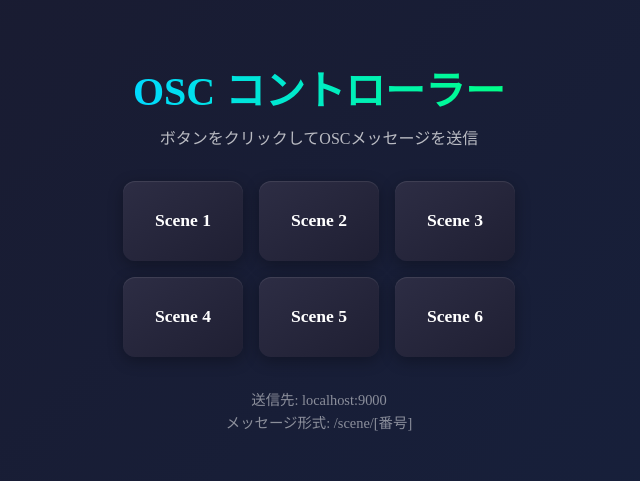
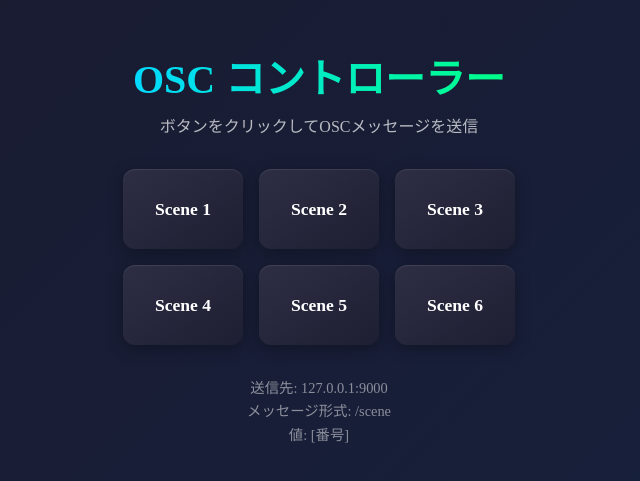
Before and after one commit to kmrtmk03/websocket-server, a React (Vite) app: page / in a window 1280 px wide. Shown: the part 153-634 px from the top of the page, without its empty margins (321-961 px from the left). Built offline with nearby package versions, Linux system fonts and the light colour scheme.

Commit message:
feat: /sceneに番号を投げるように変更する

```diff
--- a/src/pages/HomePage.tsx
+++ b/src/pages/HomePage.tsx
@@ -11,8 +11,8 @@ function HomePage(): ReactElement {
     try {
       // Electronが利用可能かチェック
       if (window.electronAPI) {
-        // TouchDesignerでチャンネルとして認識させるために値 1 を送信
-        const result = await window.electronAPI.sendOsc(`/scene/${sceneNumber}`, 1)
+        // /scene アドレスにシーン番号を送信
+        const result = await window.electronAPI.sendOsc('/scene', sceneNumber)
         console.log('OSC送信結果:', result)
       } else {
         console.warn('Electron APIが利用できません（ブラウザモード）')
@@ -40,8 +40,9 @@ function HomePage(): ReactElement {
       </div>
 
       <p className="info">
-        送信先: localhost:9000<br />
-        メッセージ形式: /scene/[番号]
+        送信先: 127.0.0.1:9000<br />
+        メッセージ形式: /scene <br />
+        値: [番号]
       </p>
     </div>
   )
```
